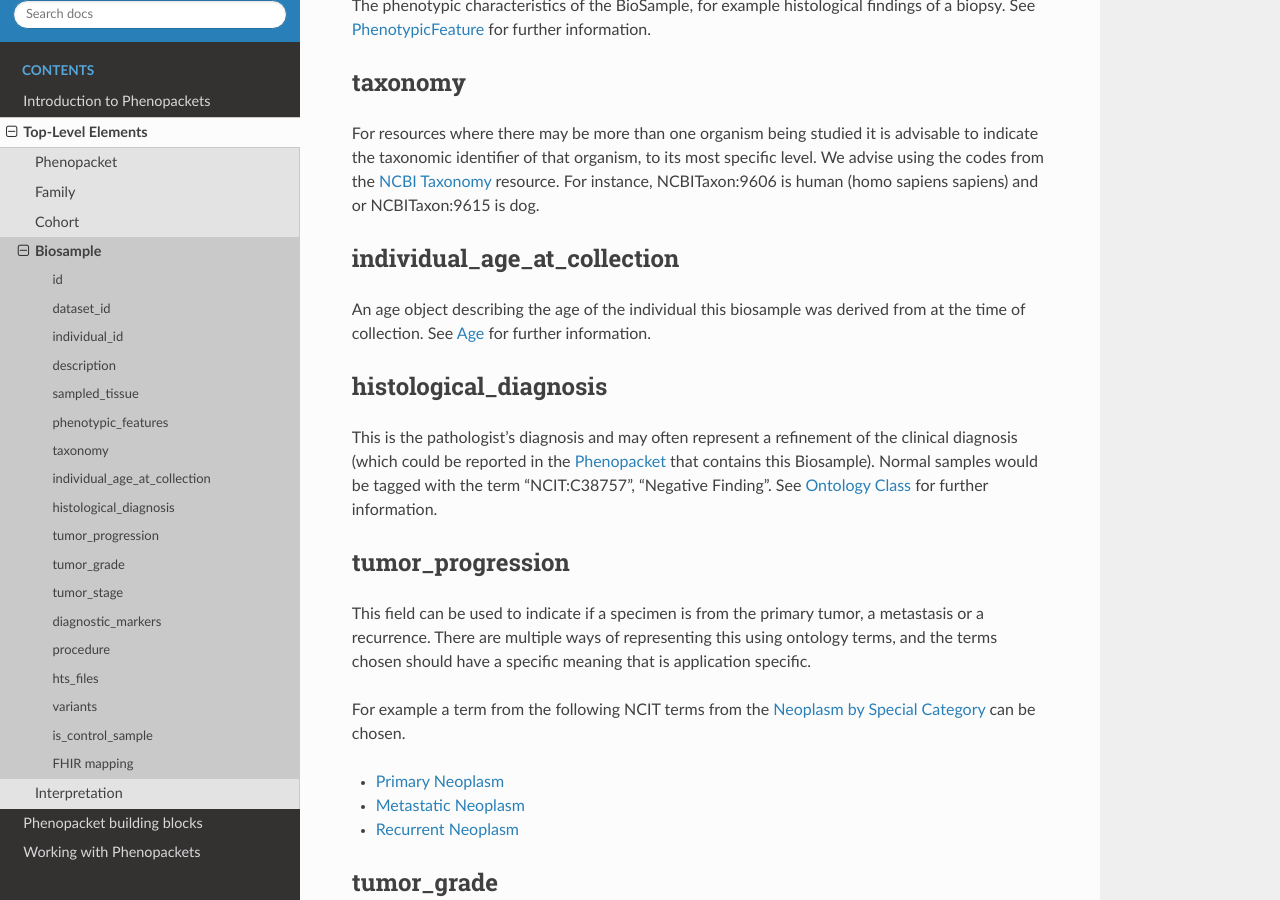
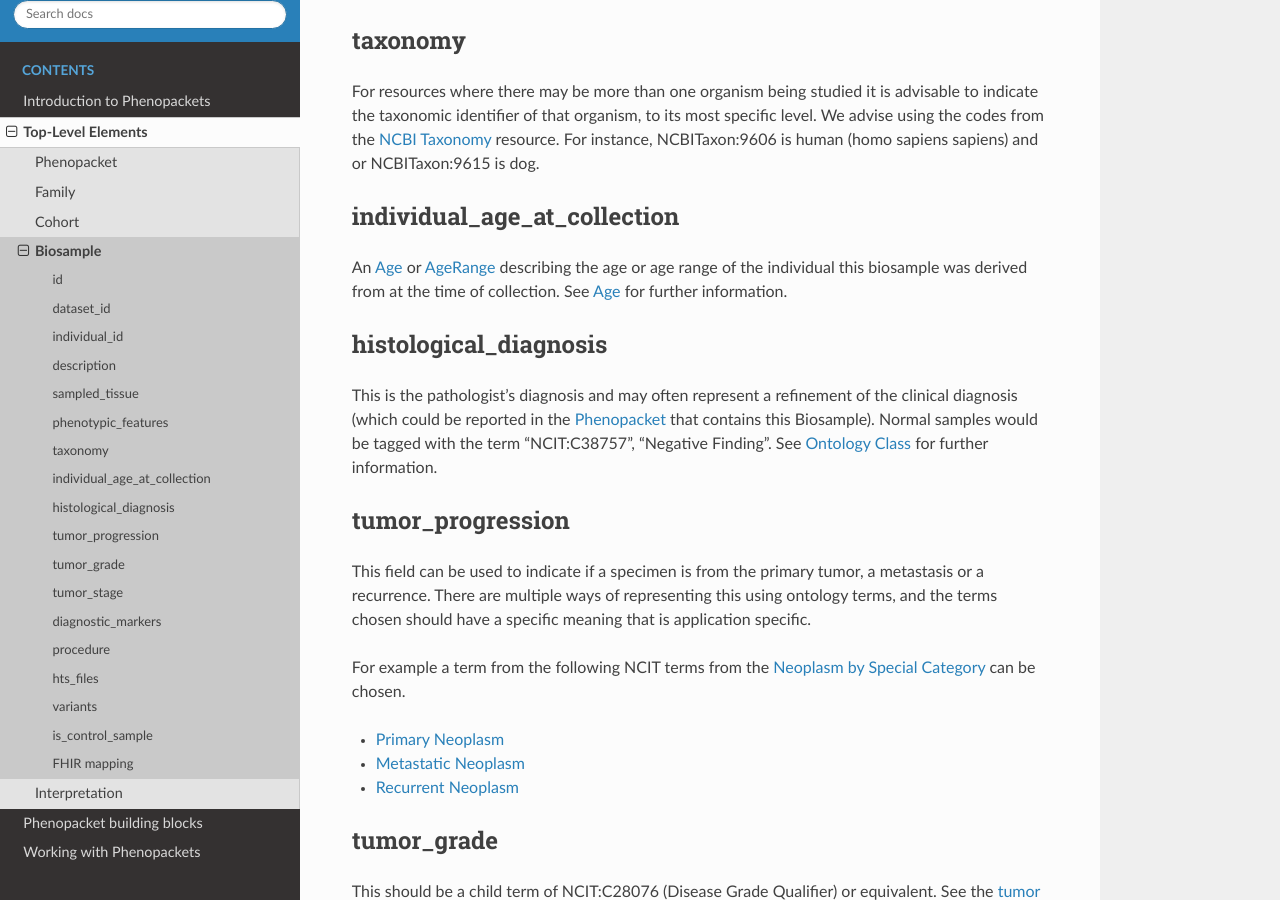
Before and after one commit to phenopackets/phenopacket-schema, a Sphinx documentation site: the page built from docs/biosample.rst, in a window 1280 px wide and 900 px high, scrolled down 3022 px. Built offline with Sphinx 7.4.7 and the Read the Docs theme 2.0.0, drawn with Linux system fonts in a browser that asks for light colours; some of the changed text lies outside the part shown.

Commit message:
Update docs/biosample with missing age or agerange types

```diff
--- a/docs/biosample.rst
+++ b/docs/biosample.rst
@@ -14,7 +14,7 @@
 
 **Data model**
 
- .. list-table:: Definition of the ``Biosample`` element
+ .. list-table::
    :widths: 25 25 50 50
    :header-rows: 1
 
@@ -51,7 +51,7 @@
      - optional
      - Species of the sampled individual
    * - individual_age_at_collection
-     - see text
+     - :ref:`rstage` OR :ref:`rstagerange`
      - recommended
      - Age of the proband at the time the sample was taken
    * - histological_diagnosis
@@ -90,7 +90,6 @@
      - boolean
      - optional (default: false)
      - whether the sample is being used as a normal control
-
 
 
 
@@ -149,10 +148,6 @@
   }
 
 
-
-
-
-
 id
 ~~
 The Biosample id. This is unique in the context of the server instance.
@@ -193,7 +188,7 @@
 
 individual_age_at_collection
 ~~~~~~~~~~~~~~~~~~~~~~~~~~~~
-An age object describing the age of the individual this biosample was
+An :ref:`rstage` or :ref:`rstagerange` describing the age or age range of the individual this biosample was
 derived from at the time of collection. See :ref:`rstage` for further information.
 
 histological_diagnosis
```
